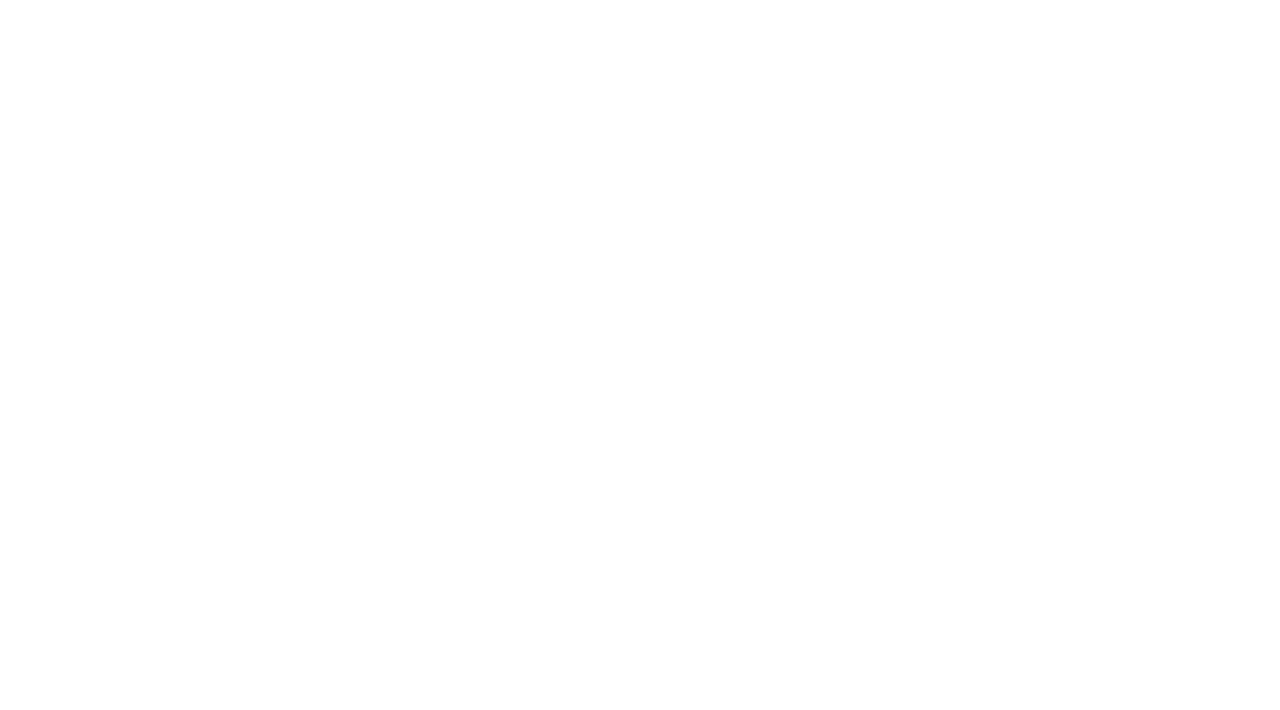
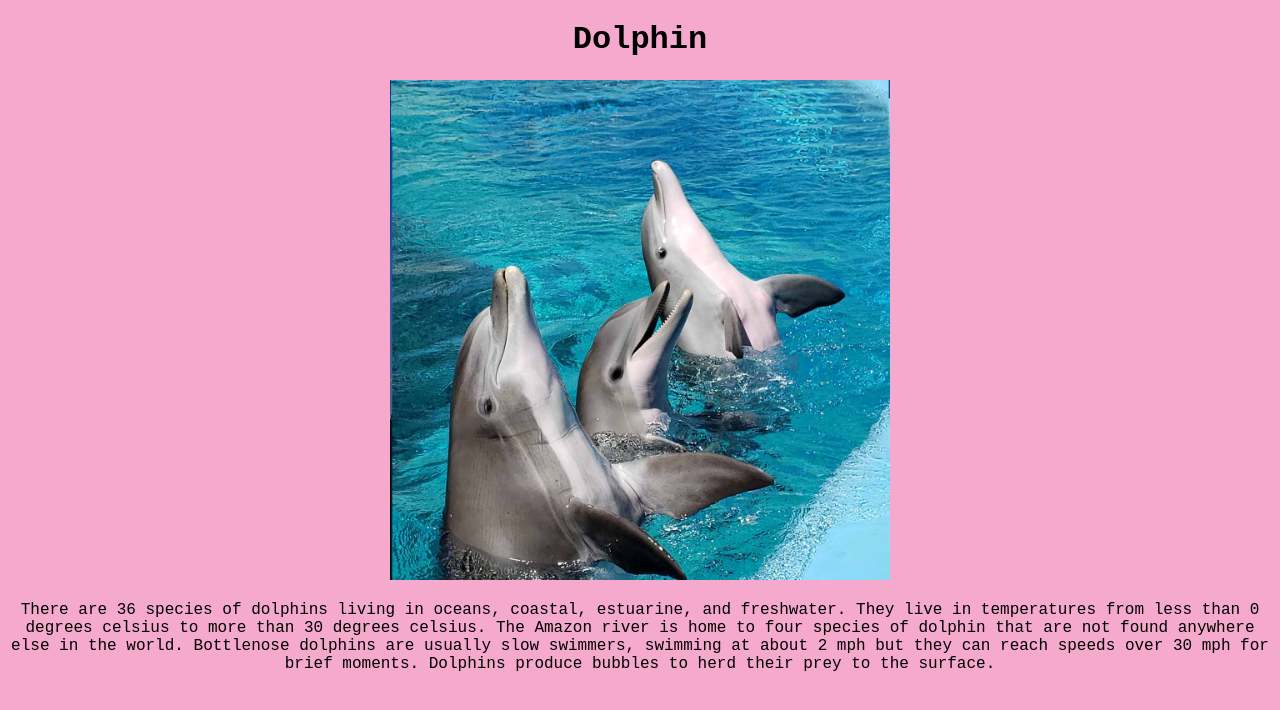
Before and after one commit to sarah-sookoo/sarah-sookoo.github.io, a plain HTML site: page dolphin.html in a window 1280 px wide. Drawn offline with Linux system fonts and the light colour scheme.

Commit message:
added styles and dolphin info

```diff
--- a/css/dolphin.css
+++ b/css/dolphin.css
@@ -3,3 +3,8 @@ body {
     background-color: rgb(245, 169, 204);
     text-align: center;
   }
+
+img{
+    width: 500px;
+    height: 500px;
+}
--- a/dolphin.html
+++ b/dolphin.html
@@ -0,0 +1,18 @@
+<!DOCTYPE html>
+<html>
+  <head>
+    <title>Sarah's Zoo - Dolphin</title>
+    <link rel="stylesheet" type="text/css" href="css/dolphin.css">
+  </head>
+  <body>
+    <h1>Dolphin</h1>
+    <img src="img/dolphin.jpg" alt="dolphin">
+    <p>
+      There are 36 species of dolphins living in oceans, coastal, estuarine, and freshwater.
+      They live in temperatures from less than 0 degrees celsius to more than 30 degrees celsius.
+      The Amazon river is home to four species of dolphin that are not found anywhere else in the world.
+      Bottlenose dolphins are usually slow swimmers, swimming at about 2 mph but they can reach speeds over
+      30 mph for brief moments. Dolphins produce bubbles to herd their prey to the surface.
+    </p>
+  </body>
+</html>
```
